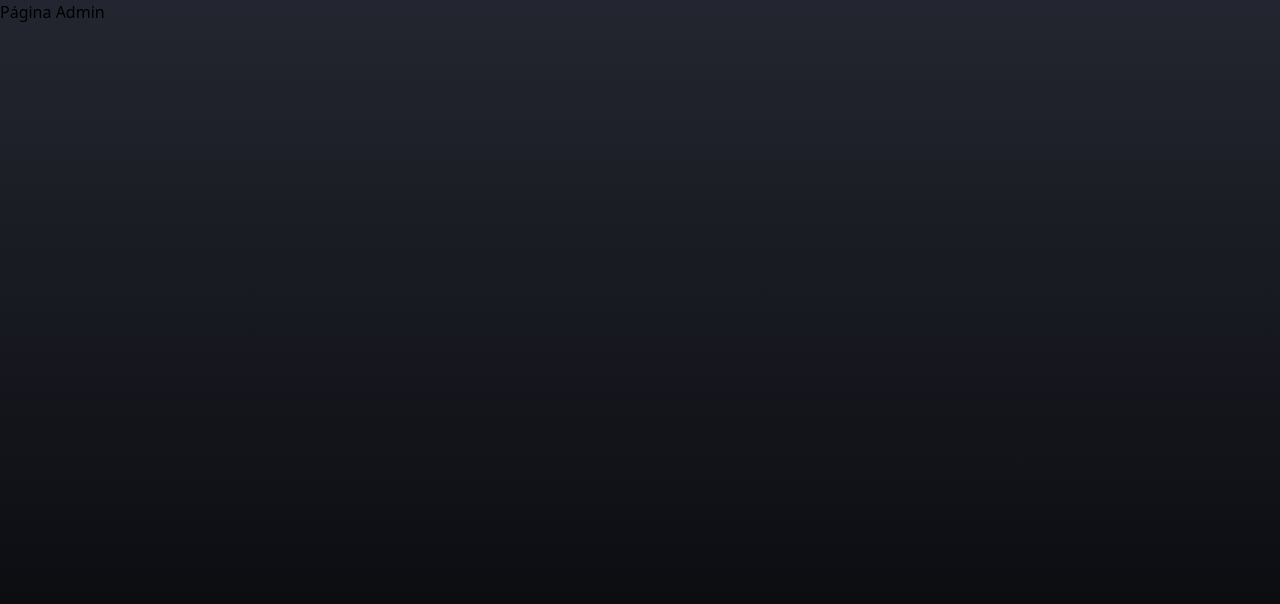
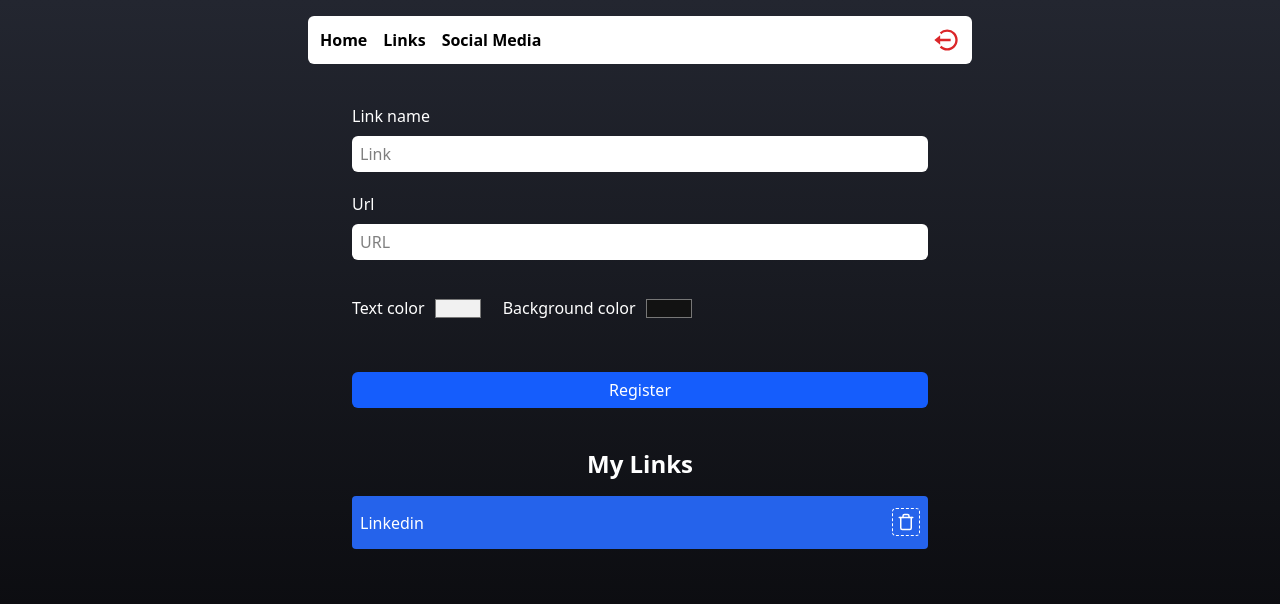
Before and after one commit to Rui-Nobre-Martins/MyLinks_app, a React (Vite) app: page /admin in a window 1280 px wide. Shown: the top 604 px of the page. Built offline with nearby package versions, Linux system fonts and the light colour scheme; no server answers; sample sign-in values are in the browser's storage.

Commit message:
Finished form and styles links

```diff
--- a/src/App.tsx
+++ b/src/App.tsx
@@ -21,7 +21,7 @@
     element: <Private><Admin/></Private>
   },
   {
-    path:'/admin/networks',
+    path:'/admin/socialmedia',
     element: <Private><Networks/></Private>
   }
 
--- /dev/null
+++ b/src/components/header/header.tsx
@@ -0,0 +1,41 @@
+import { BiLogOutCircle } from "react-icons/bi";
+
+
+
+import { Link } from "react-router-dom"
+import { auth } from "../../service/firebaseConnection"
+import { signOut } from "firebase/auth"
+
+
+export function Header(){
+
+    async function handleLogout(){
+       await signOut(auth);
+    }
+
+    return(
+        <header className="w-full max-w-2xl mt-4 px-1">
+            <nav className="w-full bg-white h-12 flex items-center justify-between rounded-md px-3">
+                <div className="flex gap-4 font-bold">
+                    <Link to="/">
+                        Home
+                    </Link>
+                    <Link to="/admin">
+                        Links
+                    </Link>
+                    <Link to="/admin/socialmedia">
+                        Social Media
+                    </Link>
+                </div>
+
+                <button
+                onClick={handleLogout}
+                className="transition-transform hover:scale-x-105 cursor-pointer"
+                >
+                    <BiLogOutCircle size={28} color="#db2629" />
+
+                </button>
+            </nav>
+        </header>
+    )
+}
--- a/src/pages/admin/admin.tsx
+++ b/src/pages/admin/admin.tsx
@@ -1,11 +1,111 @@
+import { useState, type FormEvent } from "react";
+
+import { Header } from "../../components/header/header";
+import { Input } from "../../components/input/input";
+
+import { FiTrash } from "react-icons/fi";
+import { db } from "../../service/firebaseConnection";
+import {
+    addDoc,
+    collection,
+    onSnapshot,
+    query,
+    orderBy,
+    doc,
+    deleteDoc
+} from "firebase/firestore"
 
 
 export function Admin(){
+
+    const [nameInput, setNameInput] = useState("")
+    const [urlInput, setUrlInput] = useState("")
+    const [textColorInput, setTextColorInput] = useState("#f1f1f1")
+    const [backgroundColorInput, setBackgroundColorInput] = useState("#121212")
+
+    async function handleRegister(e: FormEvent){
+        e.preventDefault();
+
+        alert("teste")
+    }
+
     return(
         <>
-        <h1>
-            Página Admin
-        </h1>
+        <div className="flex items-center flex-col min-h-screen pb-7 px-2">
+            <Header/>
+
+            <form onSubmit={handleRegister}
+            className="flex flex-col mt-8 mb-3 w-full max-w-xl">
+                <label className="text-white font-medium mt-2 mb-2">Link name</label>
+                <Input
+                placeholder="Link"
+                value={nameInput}
+                onChange={(e)=> setNameInput(e.target.value)}
+                />
+
+                <label className="text-white font-medium mt-2 mb-2">Url</label>
+                <Input
+                type="url"
+                placeholder="URL"
+                value={urlInput}
+                onChange={(e)=> setUrlInput(e.target.value)}
+                />
+
+                <section className="flex my-4 gap-5">
+                    <div className="flex items-center gap-2">
+                    <label className="text-white font-medium mt-2 mb-2 gap-3">Text color</label>
+                    <input type="color"
+                    value={textColorInput}
+                    onChange={(e)=> setTextColorInput(e.target.value)}/>
+                    </div>
+
+                    <div className="flex items-center gap-2">
+                    <label className="text-white font-medium mt-2 mb-2">Background color</label>
+                    <input type="color"
+                    value={backgroundColorInput}
+                    onChange={(e)=> setBackgroundColorInput(e.target.value)}/>
+                    </div>
+                </section>
+
+                {nameInput !== '' &&(
+                    <div className="flex items-center justify-center flex-col mt-7 p-1 border-gray-100/25 border rounded-md">
+                    <label className="text-white font-medium mt-2 mb-3">Preview</label>
+                    <article className="w-11/12 max-w-lg flex flex-col items-center justify-between bg-zinc-900 rounded px-1 py-3"
+                    style={{marginBottom:8 , marginTop: 8, backgroundColor: backgroundColorInput}}
+                    >
+                        <p
+                        className="font-medium"
+                        style={{color: textColorInput}}
+                        >{nameInput}</p>
+                    </article>
+                </div>
+                )}
+
+                <button type="submit" className="bg-blue-600 h-9 rounded-md text-white font-medium gap-4 flex justify-center items-center mt-7 mb-7 cursor-pointer">
+                    Register
+                </button>
+            </form>
+
+            <h2 className="font-bold text-white mb-4 text-2xl">
+                My Links
+            </h2>
+
+            <article
+            className="flex items-center justify-between w-11/12 max-w-xl rounded py-3 px-2 mb-2 select-none"
+            style={{backgroundColor: "#2563EB", color:"#FFF"}}
+            >
+
+                <p>Linkedin</p>
+                <div>
+                    <button
+                    className="border border-dashed p-1 rounded cursor-pointer"
+                    >
+                        <FiTrash size={18} color="#fff"/>
+                    </button>
+
+                </div>
+            </article>
+        </div>
         </>
     )
 }
--- a/src/routes/private.tsx
+++ b/src/routes/private.tsx
@@ -44,7 +44,7 @@
                </div>
     }
     if(!signed){
-            return <Navigate to="/loaging"/>
+            return <Navigate to="/"/>
     }
 
     return children;
```
